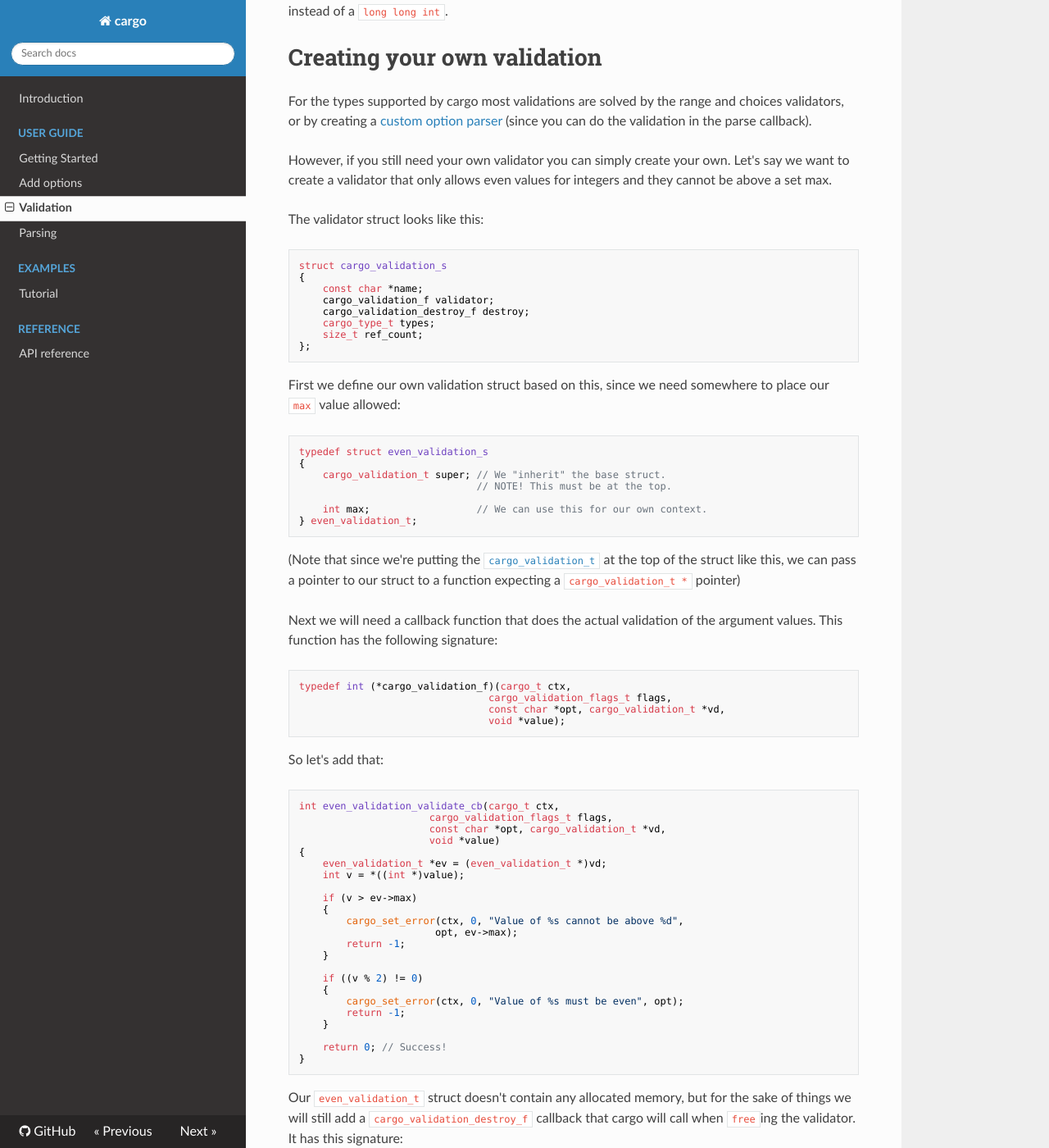
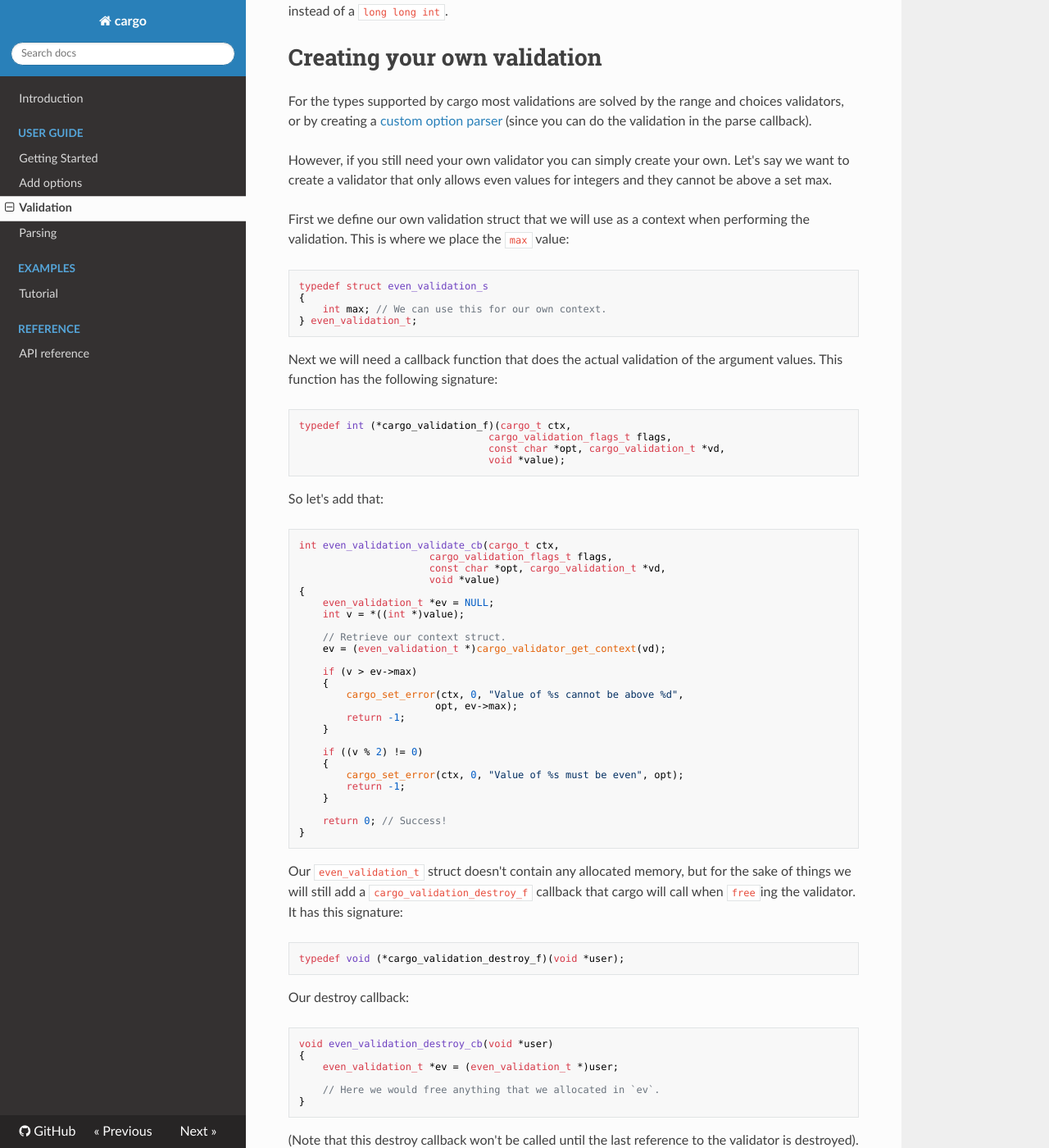
Before and after one commit to JoakimSoderberg/cargo, an MkDocs documentation site: the page built from docs/validation.md, in a window 1280 px wide and 1400 px high, scrolled down 2894 px. Shown: the whole window at 82% size. Built offline with MkDocs 1.6.1, drawn with Linux system fonts in a browser that asks for light colours; nearby versions of some CDN libraries; old or Windows-style settings are respelled for this version of MkDocs; some of the changed text lies outside the part shown.

Commit message:
Make the validation struct private

````diff
--- a/docs/validation.md
+++ b/docs/validation.md
@@ -117,32 +117,14 @@ For the types supported by cargo most validations are solved by the range and ch
 
 However, if you still need your own validator you can simply create your own. Let's say we want to create a validator that only allows even values for integers and they cannot be above a set max.
 
-The validator struct looks like this:
-
-```c
-struct cargo_validation_s
-{
-    const char *name;
-    cargo_validation_f validator;
-    cargo_validation_destroy_f destroy;
-    cargo_type_t types;
-    size_t ref_count;
-};
-```
-
-First we define our own validation struct based on this, since we need somewhere to place our `max` value allowed:
+First we define our own validation struct that we will use as a context when performing the validation. This is where we place the `max` value:
 
 ```c
 typedef struct even_validation_s
 {
-    cargo_validation_t super; // We "inherit" the base struct.
-                              // NOTE! This must be at the top.
-
-    int max;                  // We can use this for our own context.
+    int max; // We can use this for our own context.
 } even_validation_t;
 ```
-
-(Note that since we're putting the [`cargo_validation_t`](api.md#cargo_validation_t) at the top of the struct like this, we can pass a pointer to our struct to a function expecting a `cargo_validation_t *` pointer)
 
 Next we will need a callback function that does the actual validation of the argument values. This function has the following signature:
 
@@ -161,8 +143,11 @@ int even_validation_validate_cb(cargo_t ctx,
                       const char *opt, cargo_validation_t *vd,
                       void *value)
 {
-    even_validation_t *ev = (even_validation_t *)vd;
+    even_validation_t *ev = NULL;
     int v = *((int *)value);
+
+    // Retrieve our context struct.
+    ev = (even_validation_t *)cargo_validator_get_context(vd);
 
     if (v > ev->max)
     {
@@ -184,21 +169,21 @@ int even_validation_validate_cb(cargo_t ctx,
 Our `even_validation_t` struct doesn't contain any allocated memory, but for the sake of things we will still add a `cargo_validation_destroy_f` callback that cargo will call when `free`ing the validator. It has this signature:
 
 ```c
-typedef void (*cargo_validation_destroy_f)(cargo_validation_t *vd);
+typedef void (*cargo_validation_destroy_f)(void *user);
 ```
 
 Our destroy callback:
 
 ```c
-void even_validation_destroy_cb(cargo_validation_t *vd)
+void even_validation_destroy_cb(void *user)
 {
-    even_validation_t *ev = (even_validation_t *)vd;
+    even_validation_t *ev = (even_validation_t *)user;
 
     // Here we would free anything that we allocated in `ev`.
 }
 ```
 
-(Note that this destroy callback won't be called until the last reference to the validator is destroyed, so you do not have to care about the `ref_count`).
+(Note that this destroy callback won't be called until the last reference to the validator is destroyed).
 
 Finally we will need a function that creates the validation. This can have any signature we like except that it needs to return a `cargo_validation_t *` that it has allocated:
 
@@ -206,6 +191,7 @@ Finally we will need a function that creates the validation. This can have any s
 cargo_validation_t *even_validate_int(int max)
 {
     even_validation_t *ev = NULL;
+    cargo_validation_t *v = NULL;
 
     // Make sure we zero the entire struct.
     if (!(ev = calloc(1, sizeof(even_validation_t))))
@@ -213,22 +199,25 @@ cargo_validation_t *even_validate_int(int max)
         return NULL;
     }
 
-    // Give the validator a name. This is used for internal
-    // error messages by cargo if CARGO_DEBUG is turned on.
-    ev->super.name = "even";
+    if (!(v = cargo_create_validator(
+            // Give the validator a name. This is used for internal
+            // error messages by cargo if CARGO_DEBUG is turned on.
+            "even",
+            even_validation_validate_cb,
+            even_validation_destroy_cb,
+            // Set the types we support we could add multiple types here
+            CARGO_INT,
+            // Add our context.
+            ev)))
+    {
+        free(ev);
+        return NULL;
+    }
 
-    // Setup the callbacks.
-    ev->super.validator = even_validation_validate_cb;
-    ev->super.destroy = even_validation_destroy_cb;
-
-    // Set the types we support we could add multiple types here
-    // CARGO_INT | CARGO_STRING and so on...
-    ev->super.types = CARGO_INT;
-
-    // Set our own setting!
+    // Set our own setting in the context!
     ev->max = max;
 
-    return (cargo_validation_t *)ev;
+    return v;
 }
 ```
 
````
Also changed, not shown: docs/api.md (+43 -0 lines), 3 other files.
